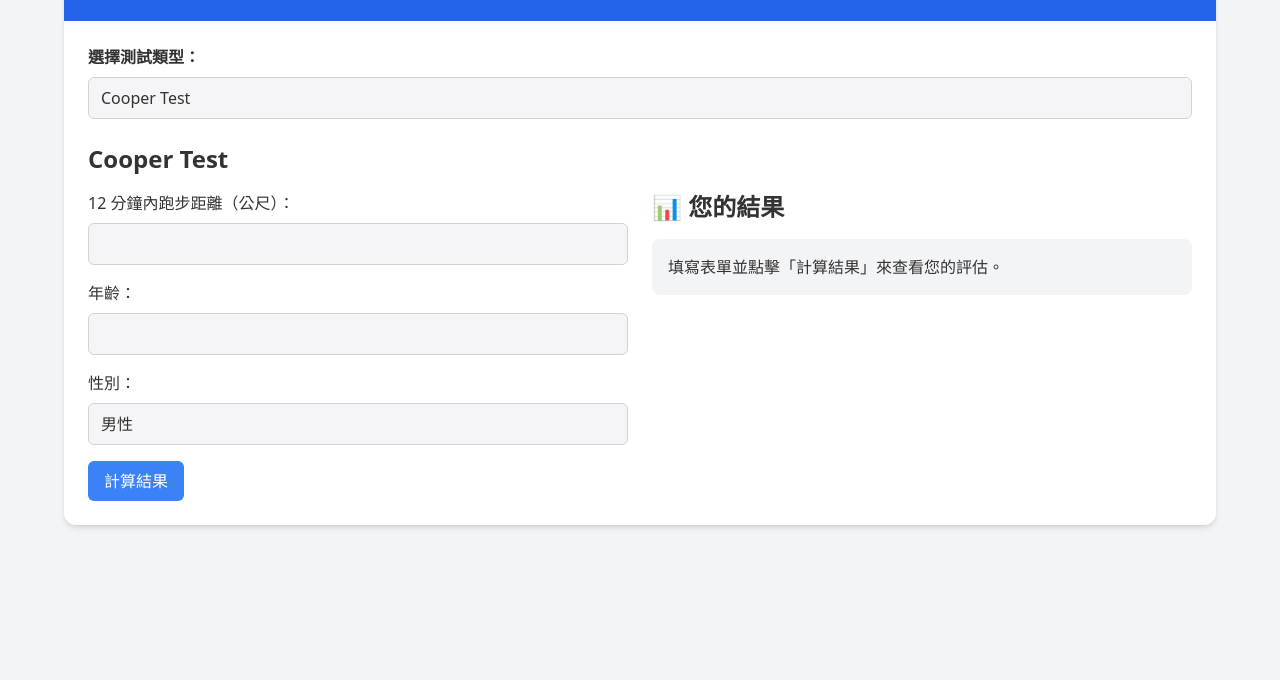
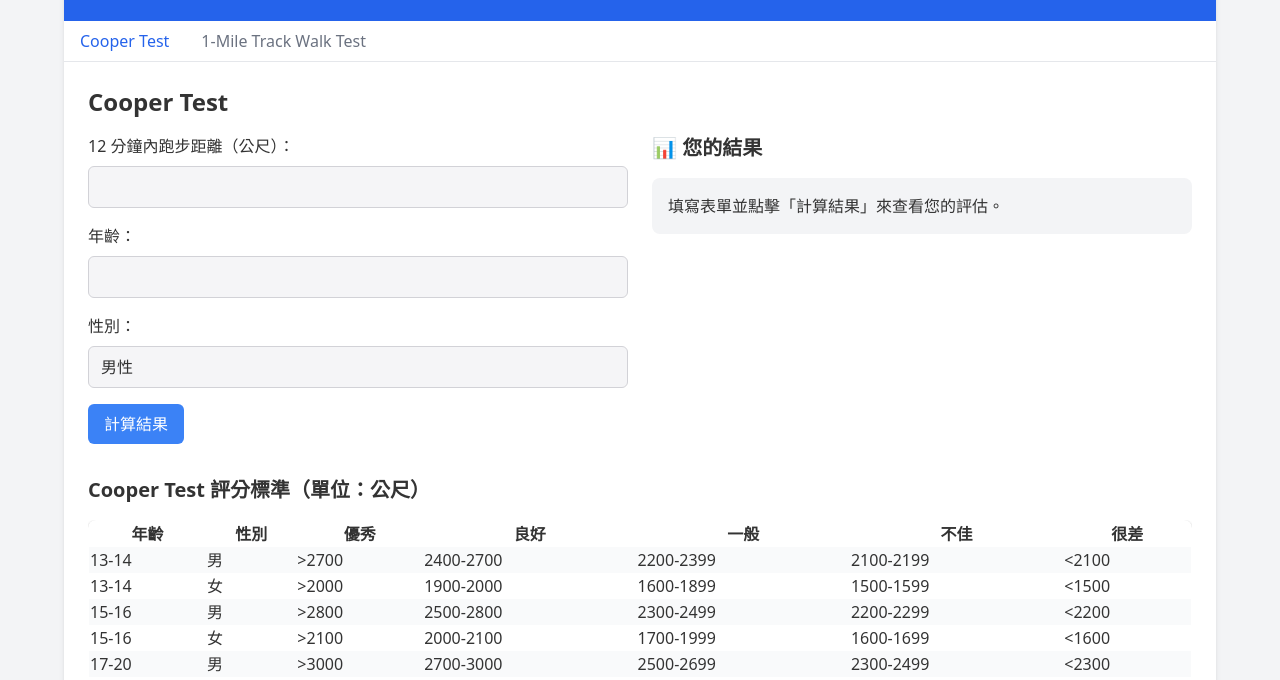
Before and after one commit to xxcyl/vo2max, a plain HTML site: page index.html in a window 1280 px wide. Shown: the part 119-799 px from the top of the page. Drawn offline with nearby package versions, Linux system fonts and the light colour scheme.

Commit message:
Update index.html

```diff
--- a/index.html
+++ b/index.html
@@ -14,20 +14,19 @@
             <p>評估您的有氧體能並估算 VO2 Max</p>
         </div>
 
-        <div class="p-6">
-            <div id="calculatorTab" class="tab-content">
-                <div class="mb-6">
-                    <label for="testType" class="block mb-2 font-semibold">選擇測試類型：</label>
-                    <select id="testType" name="testType" class="w-full px-3 py-2 border rounded-md">
-                        <option value="cooper">Cooper Test</option>
-                        <option value="1mile">1-Mile Track Walk Test</option>
-                    </select>
+        <div class="border-b border-gray-200">
+            <nav class="flex">
+                <button class="tab-button text-blue-600 border-blue-600 px-4 py-2 active" data-tab="cooper">Cooper Test</button>
+                <button class="tab-button text-gray-500 border-transparent px-4 py-2" data-tab="mile">1-Mile Track Walk Test</button>
+            </nav>
         </div>
 
-                <div id="cooperForm" class="test-form">
+        <div class="p-6">
+            <div id="cooperTab" class="tab-content">
                 <h2 class="text-2xl font-semibold mb-4">Cooper Test</h2>
                 <div class="grid grid-cols-1 md:grid-cols-2 gap-6">
                     <div>
+                        <form id="cooperForm">
                             <div class="mb-4">
                                 <label for="cooperDistance" class="block mb-2">12 分鐘內跑步距離（公尺）：</label>
                                 <input type="number" id="cooperDistance" name="cooperDistance" required class="w-full px-3 py-2 border rounded-md">
@@ -44,20 +43,28 @@
                                 </select>
                             </div>
                             <button type="button" id="cooperCalculate" class="bg-blue-500 text-white px-4 py-2 rounded-md">計算結果</button>
+                        </form>
                     </div>
                     <div>
-                            <h2 id="cooperResult" class="text-2xl font-semibold mb-4">📊 您的結果</h2>
-                            <div id="cooperResultContent" class="p-4 bg-gray-100 rounded-lg">
+                        <h3 class="text-xl font-semibold mb-4">📊 您的結果</h3>
+                        <div id="cooperResult" class="p-4 bg-gray-100 rounded-lg">
                             填寫表單並點擊「計算結果」來查看您的評估。
                         </div>
                     </div>
                 </div>
+                <div class="mt-8">
+                    <h3 class="text-xl font-semibold mb-4">Cooper Test 評分標準（單位：公尺）</h3>
+                    <div class="overflow-x-auto">
+                        <table id="cooperTable" class="min-w-full bg-white border border-gray-300"></table>
+                    </div>
+                </div>
             </div>
 
-                <div id="1mileForm" class="test-form hidden">
+            <div id="mileTab" class="tab-content hidden">
                 <h2 class="text-2xl font-semibold mb-4">1-Mile Track Walk Test</h2>
                 <div class="grid grid-cols-1 md:grid-cols-2 gap-6">
                     <div>
+                        <form id="mileForm">
                             <div class="mb-4">
                                 <label for="mileTime" class="block mb-2">完成 1 英里所需時間（分鐘）：</label>
                                 <input type="number" id="mileTime" name="mileTime" step="0.01" required class="w-full px-3 py-2 border rounded-md">
@@ -82,12 +89,12 @@
                                 </select>
                             </div>
                             <button type="button" id="mileCalculate" class="bg-blue-500 text-white px-4 py-2 rounded-md">計算結果</button>
+                        </form>
                     </div>
                     <div>
-                            <h2 id="mileResult" class="text-2xl font-semibold mb-4">📊 您的結果</h2>
-                            <div id="mileResultContent" class="p-4 bg-gray-100 rounded-lg">
+                        <h3 class="text-xl font-semibold mb-4">📊 您的結果</h3>
+                        <div id="mileResult" class="p-4 bg-gray-100 rounded-lg">
                             填寫表單並點擊「計算結果」來查看您的評估。
-                            </div>
                         </div>
                     </div>
                 </div>
```
Lines whose indentation alone changed are shown as unchanged.
